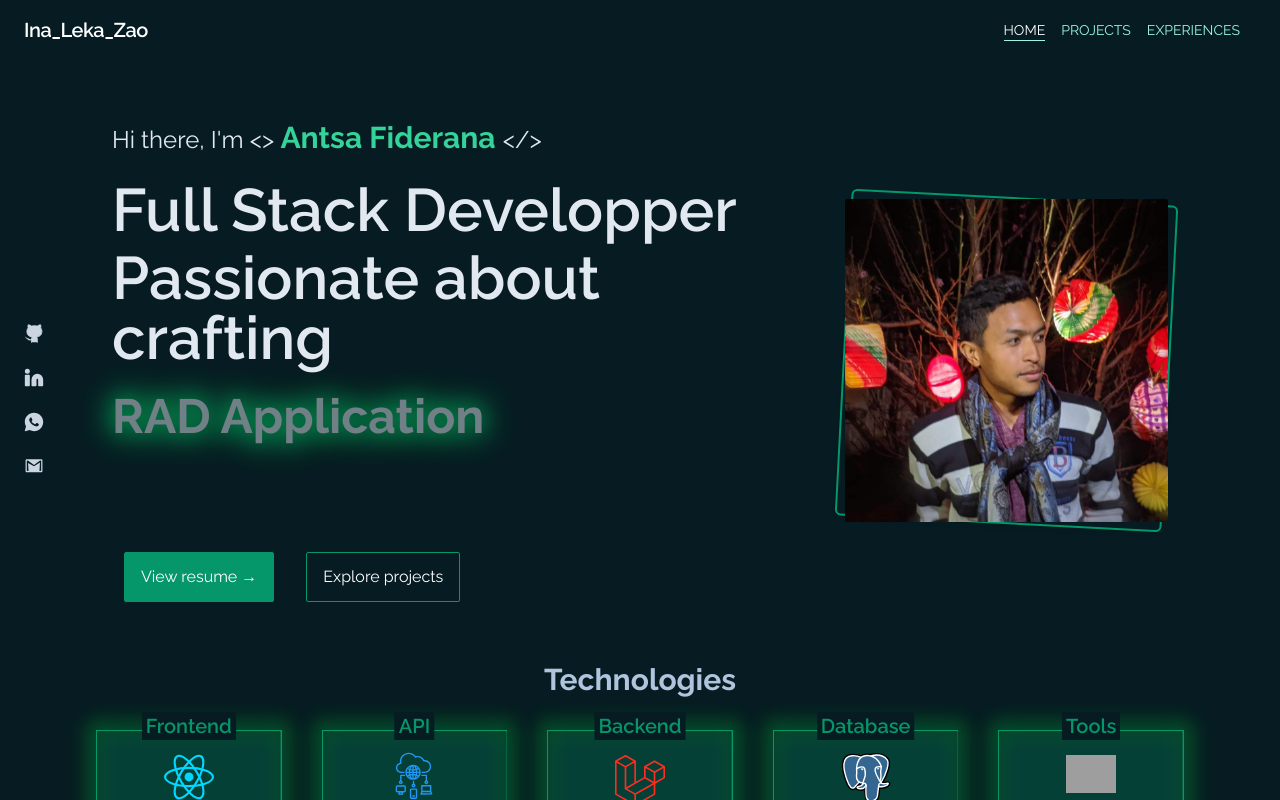
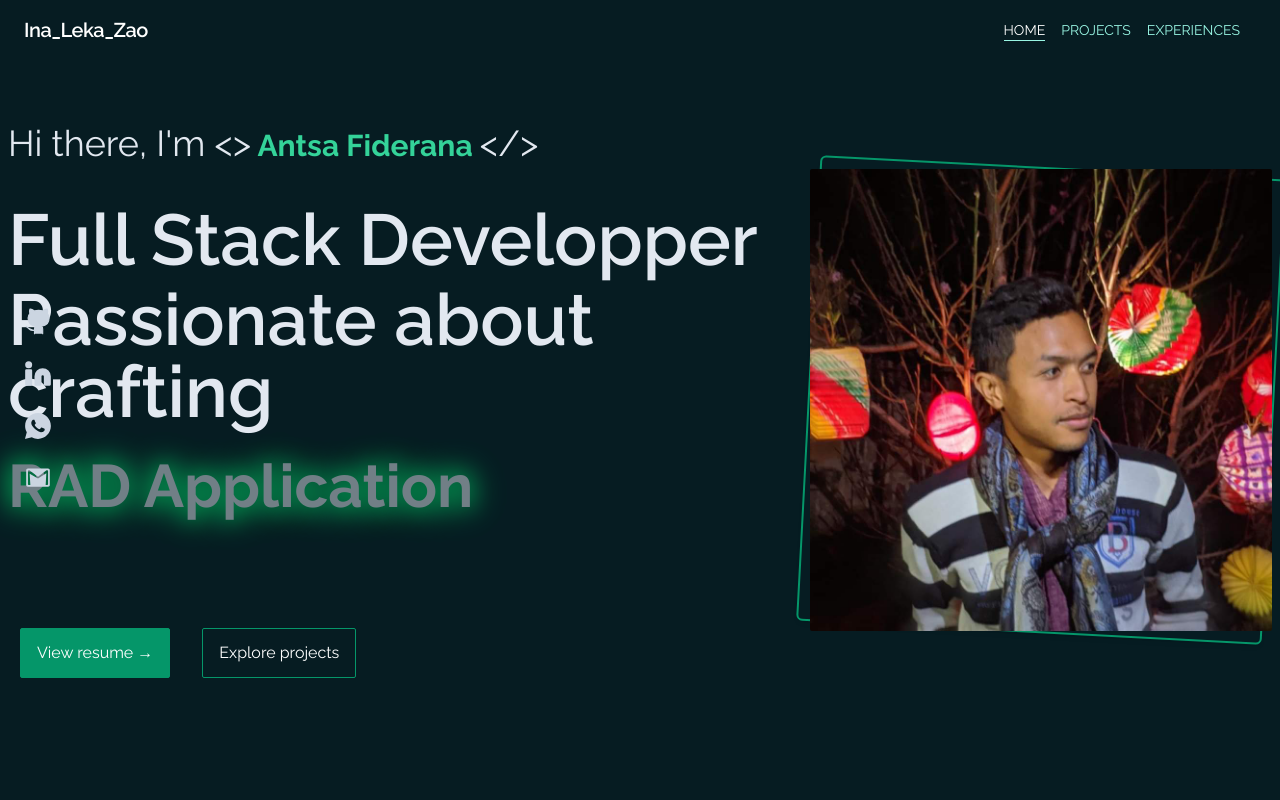
Before and after one commit to AntsaC/portfolio, a Next.js app: page / in a window 1280 px wide. Shown: the top 800 px of the page. Built offline with nearby package versions, Linux system fonts and the light colour scheme; grey boxes are pictures that could not be loaded.

Commit message:
Update : enhance hero section ui

```diff
--- a/src/app/_ui/ContactContainer.jsx
+++ b/src/app/_ui/ContactContainer.jsx
@@ -83,7 +83,7 @@ function ContactItem({ contact }) {
     <a
       href={contact.href}
       target="_blank"
-      className="text-slate-300 w-6 h-6 lg:w-5 lg:h-5 hover:text-teal-400 hover:scale-110 transition-all duration-200"
+      className="text-slate-300 w-6 h-6 lg:w-7 lg:h-7 hover:text-teal-400 hover:scale-110 transition-all duration-200"
     >
       {contact.icon}
     </a>
--- a/src/app/_ui/CrafItems.jsx
+++ b/src/app/_ui/CrafItems.jsx
@@ -17,7 +17,7 @@ export default function CrafContainer() {
 
   return (
     <motion.div
-      className="mt-6 text-2xl lg:text-5xl  font-bold glow "
+      className="mt-4 lg:mt-7 text-4xl lg:text-6xl  font-bold glow "
       key={index}
       animate={{ opacity: [0, 1] }}
       transition={{ duration: 2.5 }}
--- a/src/app/_ui/Hero.jsx
+++ b/src/app/_ui/Hero.jsx
@@ -5,10 +5,11 @@ import Link from "next/link";
 
 export default function Hero() {
   return (
-    <div className="flex flex-col lg:flex-row content-around justify-around py-2 lg:py-10 px-2 lg:px-8 gap-16 mt-16">
-      <div className="text-slate-200">
-        <p className="text-2xl md:inline">Hi there, I&apos;m </p>
-        <p className="text-2xl md:inline">
+      <div className="container lg:h-dvh mx-auto">
+        <div className="flex flex-col h-full lg:flex-row lg:items-center lg:content-between px-2 gap-y-14 lg:gap-0">
+          <div className="text-slate-200 text-center lg:text-start">
+            <p className="text-3xl lg:text-4xl md:inline">Hi there, I&apos;m </p>
+            <p className="text-4xl md:inline">
               &lt;&gt;
               <span className="text-3xl text-emerald-400 font-bold">
             {" "}
@@ -16,11 +17,11 @@ export default function Hero() {
           </span>
               &lt;/&gt;
             </p>
-        <div className="text-3xl lg:text-6xl mt-6 font-semibold">
+            <div className="text-3xl lg:text-7xl lg:mt-10 font-semibold">
               <h1>Full Stack Developper</h1>
               <h1 className="mt-2">Passionate about crafting</h1>
             </div>
-        <CrafContainer />
+            <CrafContainer/>
             <div className="flex flex-col lg:flex-row text-center px-3">
               <a
                   href="https://cvdesignr.com/p/65b483997b98e"
@@ -37,14 +38,16 @@ export default function Hero() {
               </Link>
             </div>
           </div>
-      <div className="m-auto border-1  border-emarald-600 ring-2 shadow-md ring-emerald-600 rounded transform rotate-3 h-fit w-fit">
+          <div
+              className="m-auto border-1  border-emarald-600 ring-2 shadow-md ring-emerald-600 rounded transform rotate-3 h-fit w-fit">
             <Image
                 className="transform -rotate-3 rounded-sm"
                 src="/photo/profile.jpg"
                 alt="Profile"
-          width={350}
-          height={350}
+                width={500}
+                height={500}
             />
+          </div>
         </div>
       </div>
   );
--- a/src/app/page.js
+++ b/src/app/page.js
@@ -6,14 +6,12 @@ import Workflow from "./_ui/Workflow";
 
 export default function Home() {
   return (
-    <main>
-      <div className="lg:px-20 p-4">
+    <main className={"mt-20 lg:mt-0"}>
         <Hero />
         <Skills />
         <Workflow />
         <TopicSection />
-      </div>
-      <Footer />
+        <Footer />
     </main>
   );
 }
```
Lines whose indentation alone changed are shown as unchanged.
